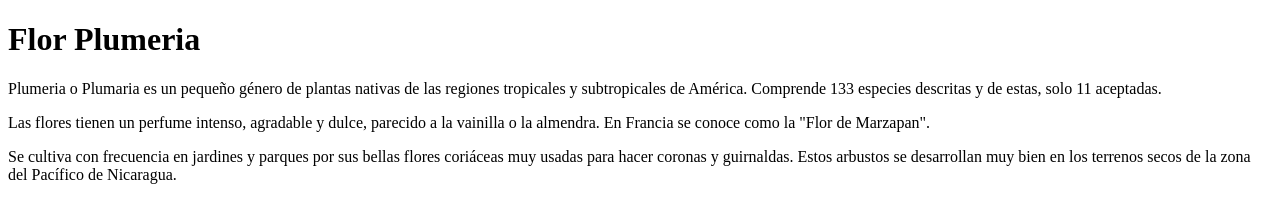
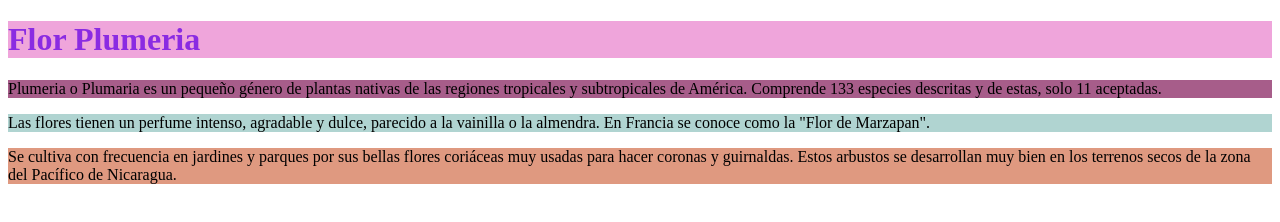
Before and after one commit to paoluisianagarcia/Plumerias, a plain HTML site: page index.html in a window 1280 px wide. Drawn offline with Linux system fonts and the light colour scheme.

Commit message:
aplicar estilos

```diff
--- /dev/null
+++ b/estilos.css
@@ -0,0 +1,3 @@
+.introduccion {
+    background-color: rgb(167, 93, 138);
+}
--- a/index.html
+++ b/index.html
@@ -1,18 +1,33 @@
 <!DOCTYPE html>
 <html lang="en">
 <head>
+    <style>
+        .info
+        {
+            background-color: rgb(176, 212, 209);
+        }
+        .origen {
+            background-color: rgb(223, 153, 128);
+        }
+    </style> <!-- aplicar estilos en bloque-->
     <meta charset="UTF-8">
     <meta name="viewport" content="width=device-width, initial-scale=1.0">
     <title>Plumerias</title>
 </head>
+    <meta charset = "UTF-8">
+    <meta name = "viewport" content = "width=device-width, initial scale = 1.0">
+    <meta name = "keywords" content = "flores, nicaragua, plumaria">
+    <meta name = "description" content = "En este sitio encontraras informacion acerca de las plumerias">
+    <meta name = "author" content = "PLGA">
+    <link rel = "stylesheet" href = "estilos.css"> <!-- aplicar estilo usando archivo externo-->
 <body>
-    <h1> Flor Plumeria</h1>
+    <h1 style = "background-color: rgb(239, 165, 219); color: blueviolet;" > Flor Plumeria </h1> <!-- aplicar estilo en linea-->
 
-    <p> Plumeria o Plumaria es un pequeño género de plantas nativas de las regiones tropicales y subtropicales de América. Comprende 133 especies descritas y de estas, solo 11 aceptadas. </p>
+    <p class = "introduccion"> Plumeria o Plumaria es un pequeño género de plantas nativas de las regiones tropicales y subtropicales de América. Comprende 133 especies descritas y de estas, solo 11 aceptadas. </p>
 
-    <p> Las flores tienen un perfume intenso, agradable y dulce, parecido a la vainilla o la almendra. En Francia se conoce como la "Flor de Marzapan".</p>
+    <p class = "info"> Las flores tienen un perfume intenso, agradable y dulce, parecido a la vainilla o la almendra. En Francia se conoce como la "Flor de Marzapan".</p>
 
-    <p> Se cultiva con frecuencia en jardines y parques por sus bellas flores coriáceas muy usadas para hacer coronas y guirnaldas. Estos arbustos se desarrollan muy bien en los terrenos secos de la zona del Pacífico de Nicaragua. </p>
+    <p class = "origen"> Se cultiva con frecuencia en jardines y parques por sus bellas flores coriáceas muy usadas para hacer coronas y guirnaldas. Estos arbustos se desarrollan muy bien en los terrenos secos de la zona del Pacífico de Nicaragua. </p>
 
 </body>
 </html>
```
